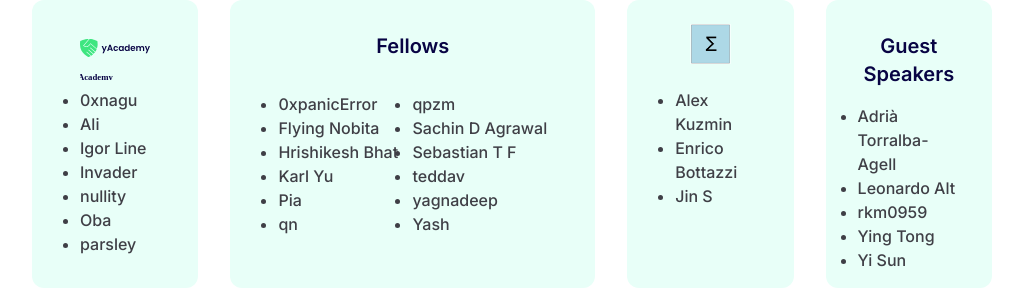
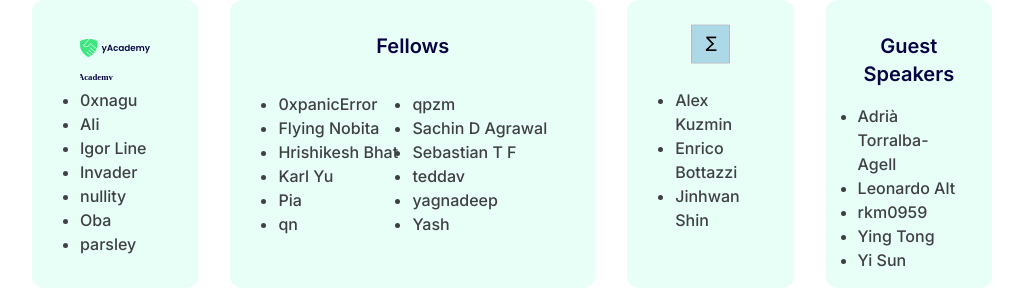
Before and after one commit to nullity00/zblock2, a React (Vite) app: page / in a window 1280 px wide. Shown: the part 1840-2129 px from the top of the page, without its empty margins (128-1151 px from the left). Built offline with nearby package versions, Linux system fonts and the light colour scheme.

Commit message:
update name : Jin

```diff
--- a/src/modules/Zblock2/Data/zblock2.ts
+++ b/src/modules/Zblock2/Data/zblock2.ts
@@ -296,7 +296,7 @@
     github: "https://github.com/enricobottazzi",
   },
   {
-    name: "Jin S",
+    name: "Jinhwan Shin",
     github: "https://github.com/sifnoc",
   },
 ];
```
